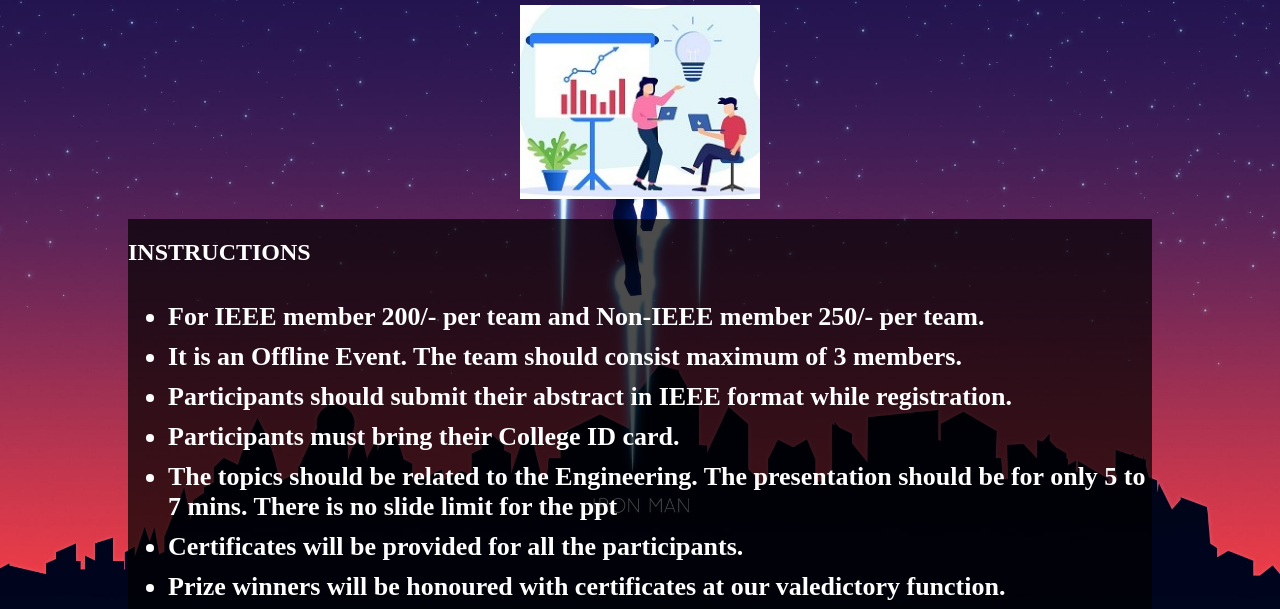
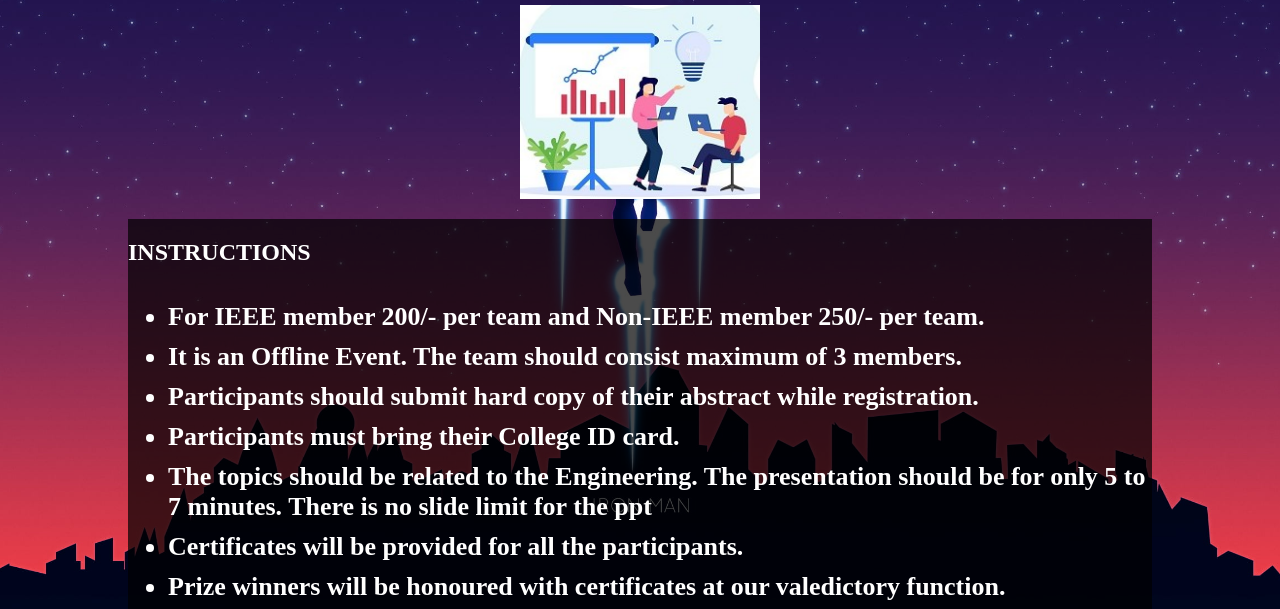
Before and after one commit to Rithick-Roshan/Avengere_event, a plain HTML site: page paper.html in a window 1280 px wide. Shown: the part 170-779 px from the top of the page. Drawn offline with Linux system fonts and the light colour scheme.

Commit message:
paper commit

```diff
--- a/paper.html
+++ b/paper.html
@@ -135,9 +135,9 @@
                     <ul type="disc">
                         <li>For IEEE member 200/- per team and Non-IEEE member 250/- per team.</li>
                         <li>It is an Offline Event. The team should consist maximum of 3 members.</li>
-                        <li>Participants should submit their abstract in IEEE format while registration.</li>
+                        <li>Participants should submit hard copy of their abstract while registration.</li>
                         <li>Participants must bring their College ID card.</li>
-                        <li>The topics should be related to the Engineering. The presentation should be for only 5 to 7 mins.
+                        <li>The topics should be related to the Engineering. The presentation should be for only 5 to 7 minutes.
                            There is no slide limit for the ppt
                           </li>
                         <li>Certificates will be provided for all the participants.</li>
```
